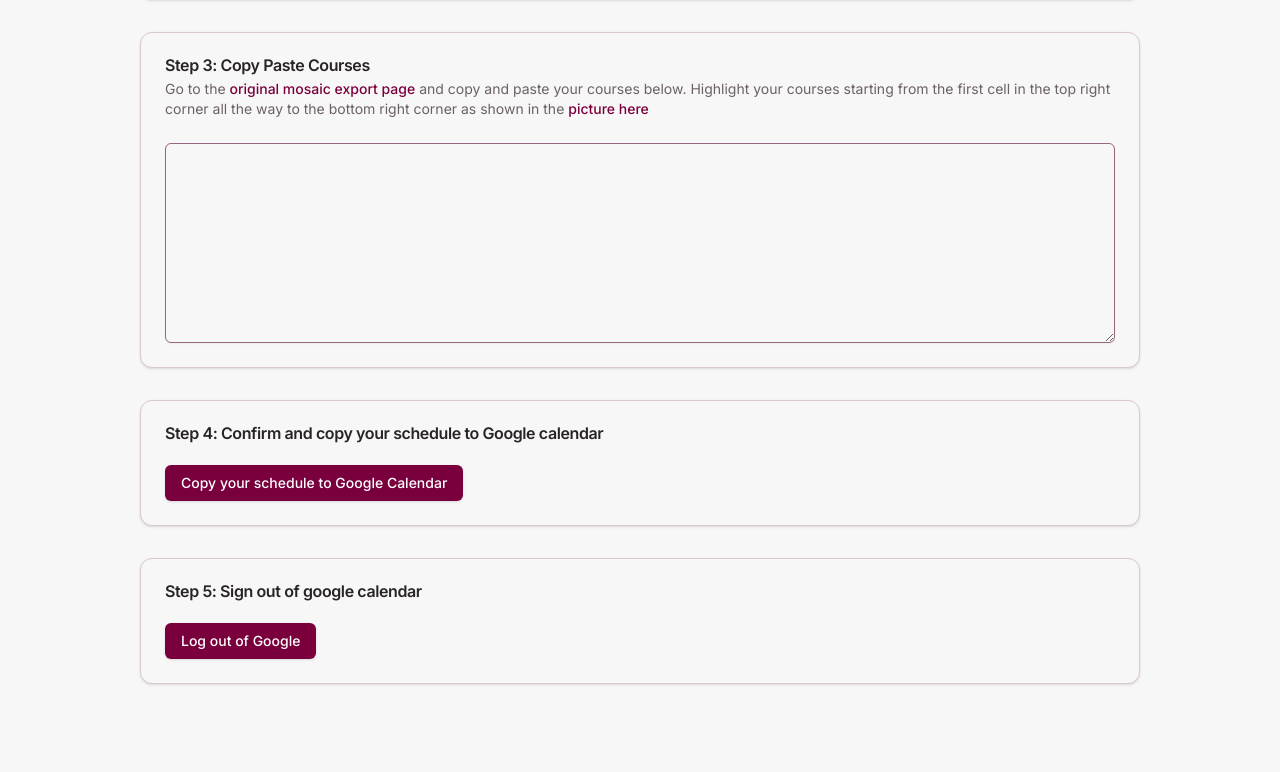
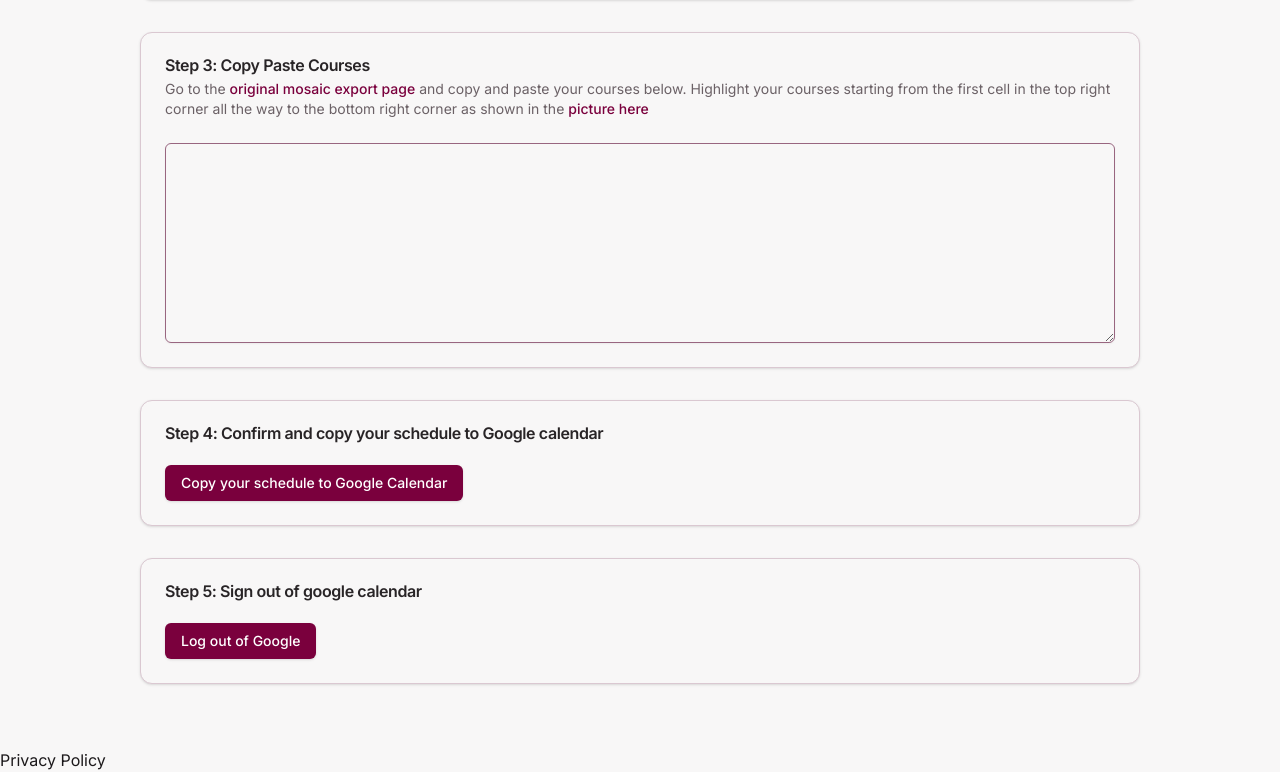
Before and after one commit to BaoGeist/McMaster-Calendar-Exporter, a Next.js app: page / in a window 1280 px wide. Shown: the part 540-1312 px from the top of the page. Before the commit the page ends 1288 px from the top, so only its background shows below. Built offline with nearby package versions, Linux system fonts and the light colour scheme; no server answers.

Commit message:
add privacy policy

```diff
--- a/src/app/page.tsx
+++ b/src/app/page.tsx
@@ -7,6 +7,7 @@ const Page = () => {
   return (
     <CourseProvider>
       <Homepage />
+      <a href="https://www.mac2cal.com/privacy">Privacy Policy</a>
     </CourseProvider>
   );
 };
```
